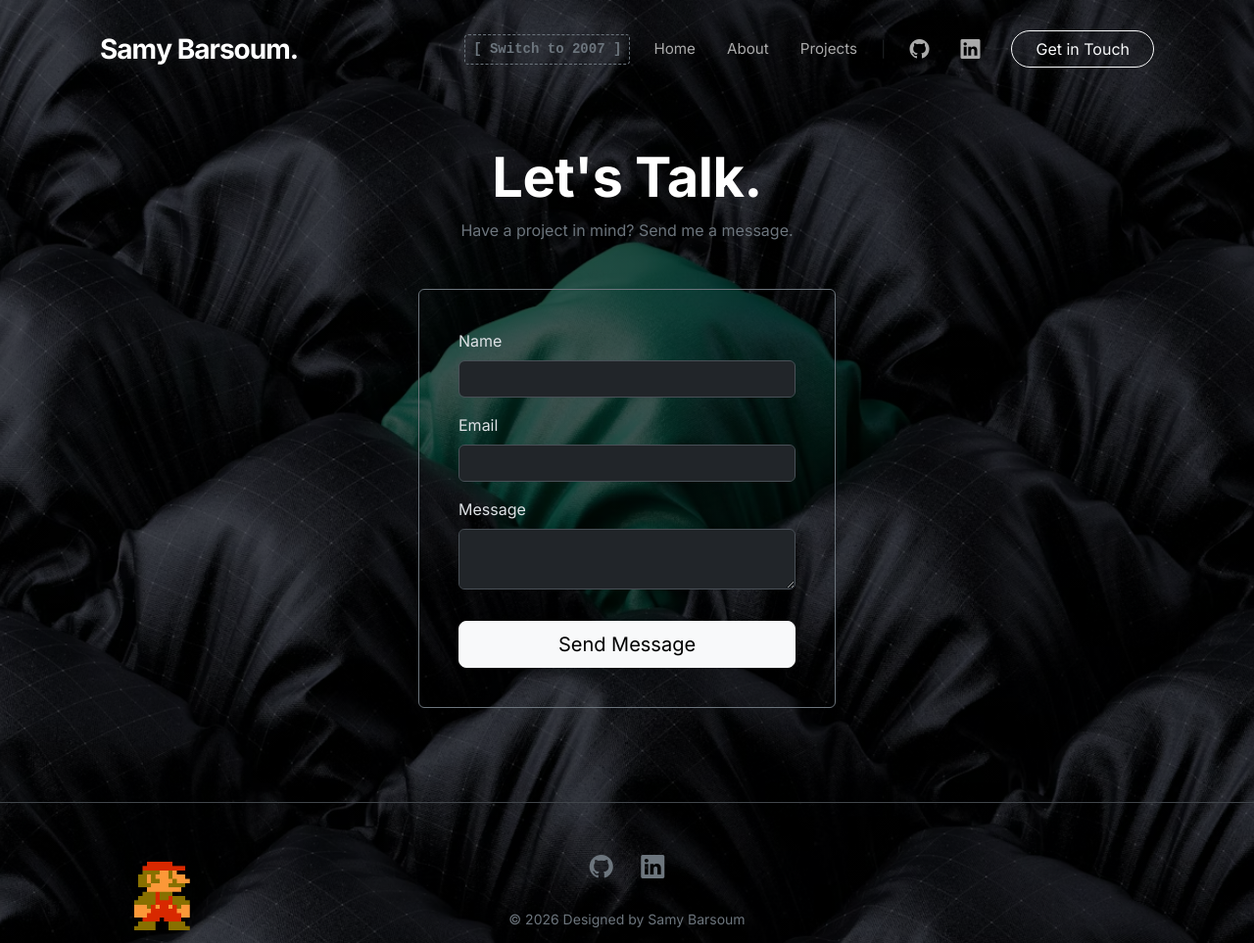
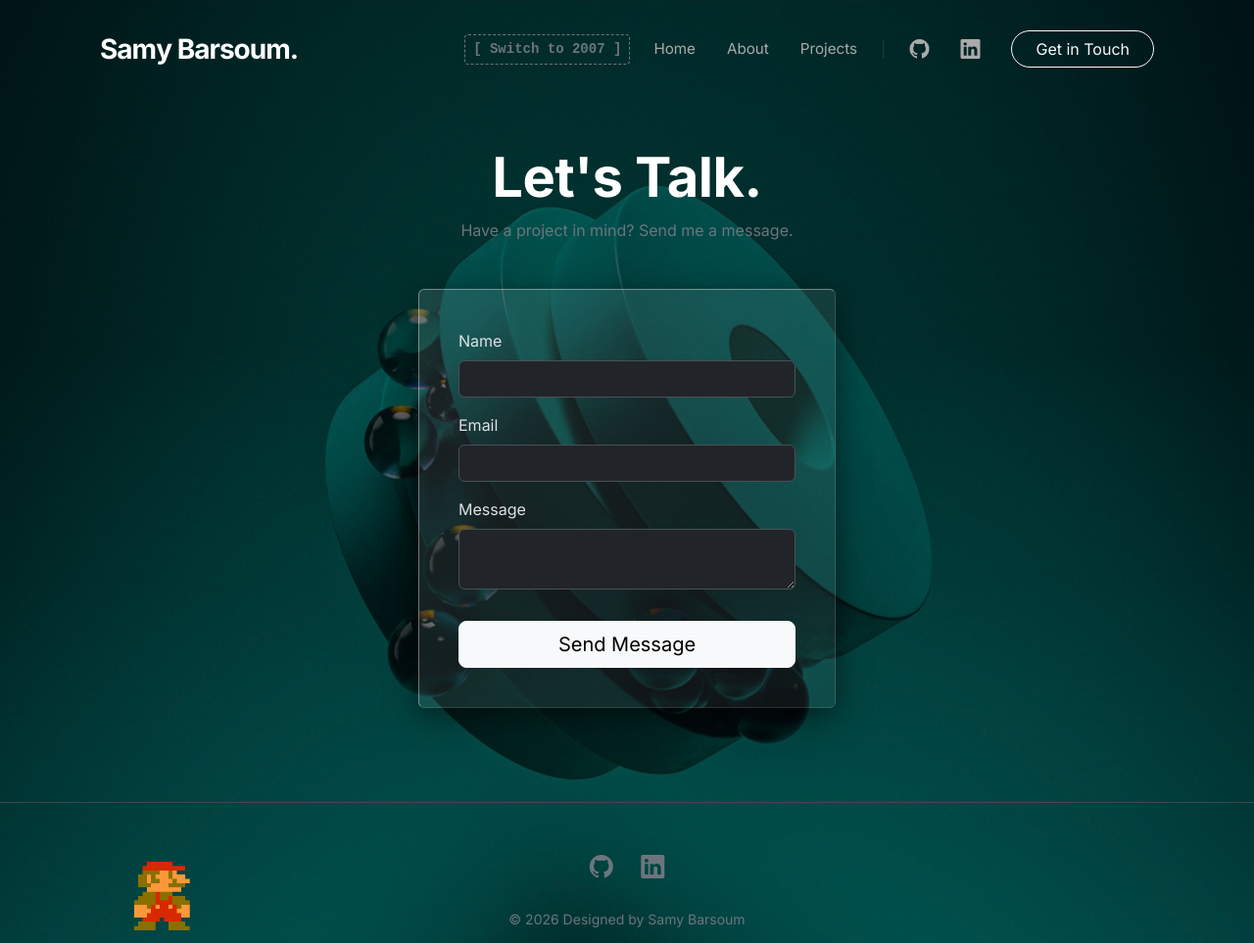
Before and after one commit to samybit/my-portfolio, a Flask app: page /contact in a window 1280 px wide. Shown: the top 963 px of the page at 98% size. Run offline with Flask 3, Linux system fonts and the light colour scheme; some libraries are stand-ins or nearby versions.

Commit message:
style: add simple glassmorphism and change pics

```diff
--- a/static/css/style.css
+++ b/static/css/style.css
@@ -183,6 +183,28 @@ html {
     color: #ffffff;
     text-shadow: 0 0 10px rgba(255, 255, 255, 0.5);
     transition: all 0.3s ease;
+}
+
+/* --- Glassmorphism --- */
+.glass-project {
+    /* 1. Semi-transparent gradient */
+    background: linear-gradient(135deg,
+            rgba(255, 255, 255, 0.1) 0%,
+            rgba(255, 255, 255, 0.05) 100%) !important;
+
+    /* 2. The Blur */
+    /* backdrop-filter: blur(20px);
+    -webkit-backdrop-filter: blur(20px); */
+    /* For Safari */
+
+    /* 3. Glass Borders */
+    border-top: 1px solid rgba(255, 255, 255, 0.4) !important;
+    border-left: 1px solid rgba(255, 255, 255, 0.4) !important;
+    border-right: 1px solid rgba(255, 255, 255, 0.1) !important;
+    border-bottom: 1px solid rgba(255, 255, 255, 0.1) !important;
+
+    /* 4. Depth Shadow */
+    box-shadow: 0 8px 32px 0 rgba(0, 0, 0, 0.5);
 }
 
 /* --- Card Hover Effects --- */
@@ -516,13 +538,12 @@ body.retro-mode::-webkit-scrollbar-thumb {
 /* 5. The "Boxy" Layout */
 body.retro-mode .card,
 body.retro-mode .glass-card,
-body.retro-mode .ratio {
+body.retro-mode .ratio,
+body.retro-mode .glass-project {
     background: #ffffff !important;
     border: 2px solid #000000 !important;
     border-radius: 0 !important;
-    /* No rounded corners */
     box-shadow: 4px 4px 0px #888888 !important;
-    /* Hard shadow */
     backdrop-filter: none !important;
 }
 
--- a/templates/contact.html
+++ b/templates/contact.html
@@ -15,7 +15,7 @@
         <p class="text-secondary">Have a project in mind? Send me a message.</p>
       </div>
 
-      <div class="card bg-transparent border border-secondary p-4">
+      <div class="card bg-transparent border border-secondary p-4 glass-project">
         <div class="card-body">
 
           {% if success %}
```
Also changed, not shown: static/images/bg-about.avif, static/images/bg-contact.avif, static/images/bg-home.avif, static/images/bg-projects.avif.
